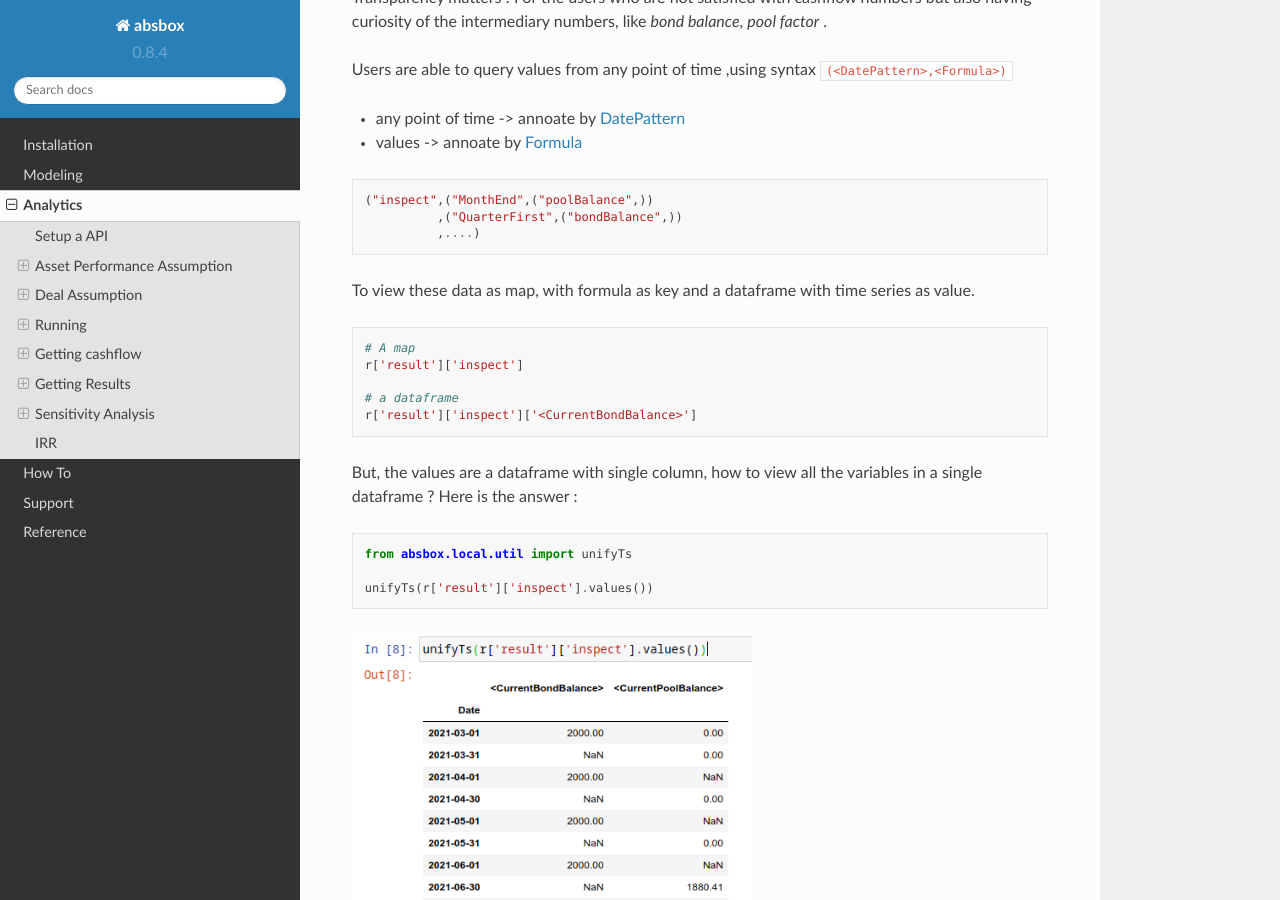
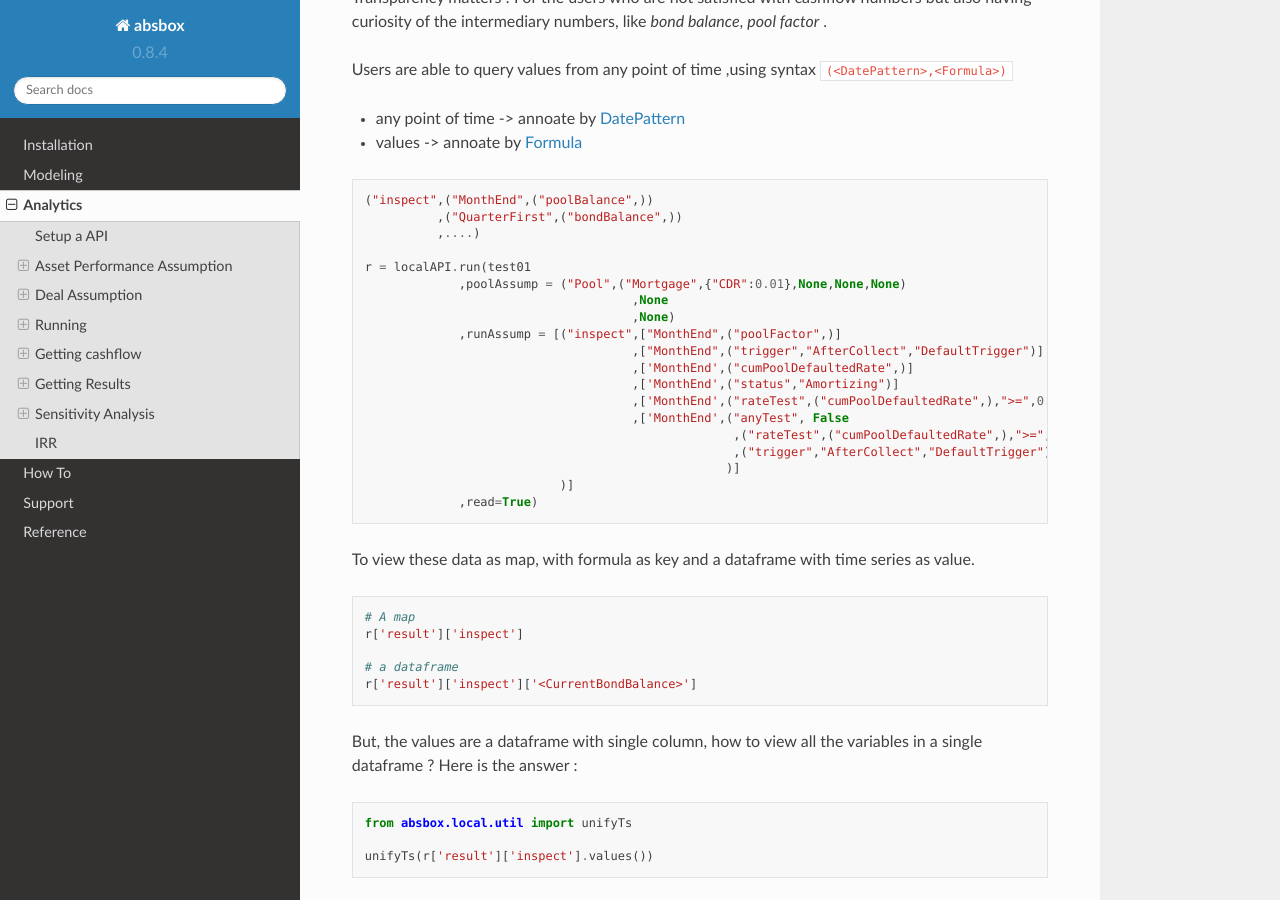
Before and after one commit to yellowbean/absbox-doc, a Sphinx documentation site: the page built from docs/source/analytics.rst, in a window 1280 px wide and 900 px high, scrolled down 8393 px. Built offline with Sphinx 7.4.7 and the Read the Docs theme 2.0.0, drawn with Linux system fonts in a browser that asks for light colours.

Commit message:
add inspect example

```diff
--- a/docs/source/analytics.rst
+++ b/docs/source/analytics.rst
@@ -455,6 +455,22 @@ Users are able to query values from any point of time ,using syntax ``(<DatePatt
    ("inspect",("MonthEnd",("poolBalance",))
              ,("QuarterFirst",("bondBalance",))
              ,....)
+
+   r = localAPI.run(test01
+                ,poolAssump = ("Pool",("Mortgage",{"CDR":0.01},None,None,None)
+                                        ,None
+                                        ,None)
+                ,runAssump = [("inspect",["MonthEnd",("poolFactor",)]
+                                        ,["MonthEnd",("trigger","AfterCollect","DefaultTrigger")]
+                                        ,['MonthEnd',("cumPoolDefaultedRate",)]
+                                        ,['MonthEnd',("status","Amortizing")]
+                                        ,['MonthEnd',("rateTest",("cumPoolDefaultedRate",),">=",0.00107)]
+                                        ,['MonthEnd',("anyTest", False
+                                                      ,("rateTest",("cumPoolDefaultedRate",),">=",0.00107)
+                                                      ,("trigger","AfterCollect","DefaultTrigger")
+                                                     )]
+                              )]
+                ,read=True)
 
 To view these data as map, with formula as key and a dataframe with time series as value.
 
```
